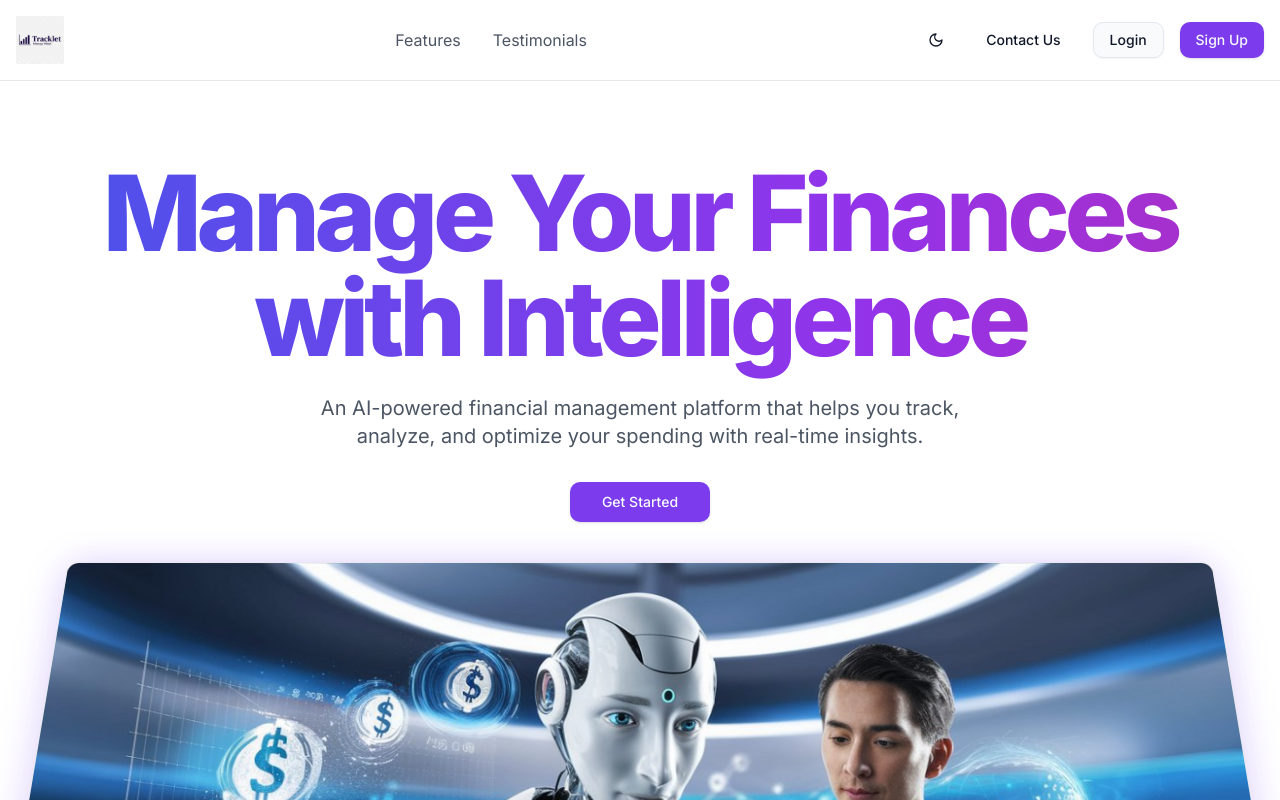
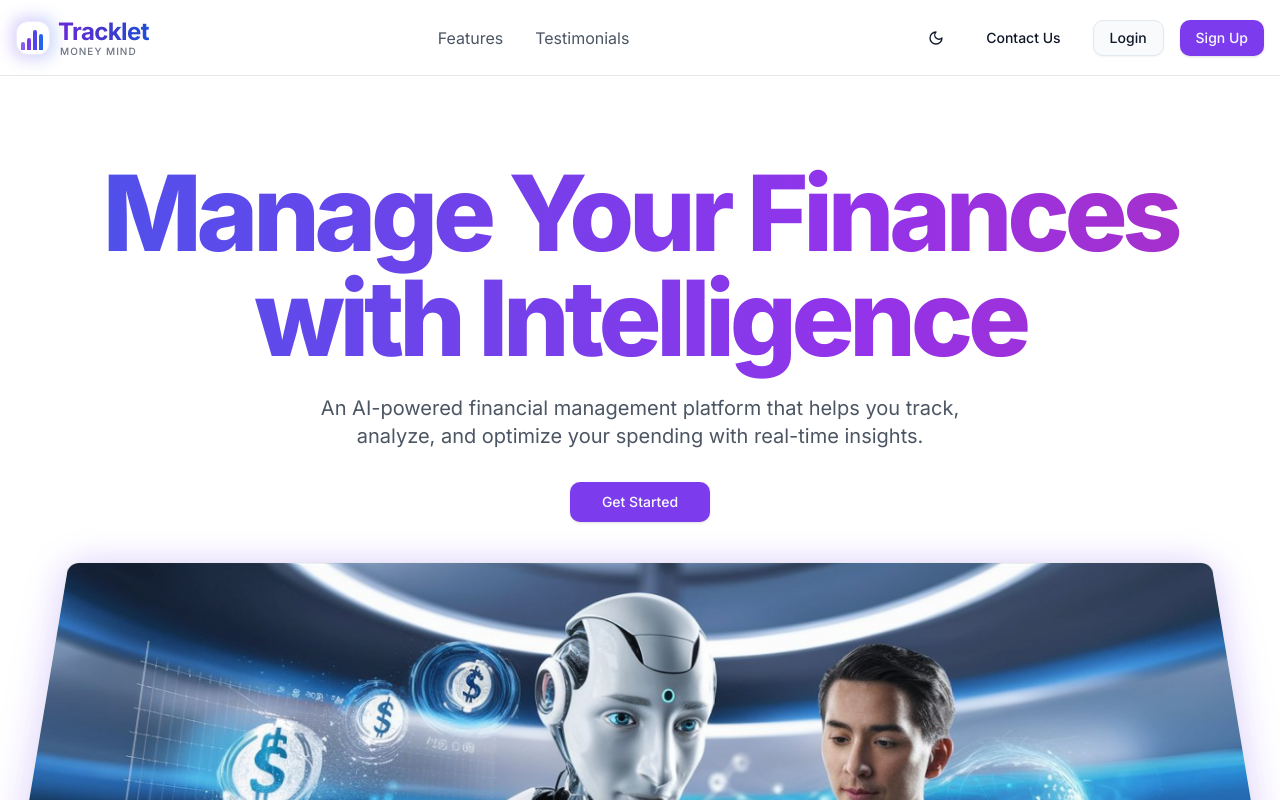
Before and after one commit to Algoastronaut/Tracklet_, a Next.js app: page / in a window 1280 px wide. Shown: the top 800 px of the page. Built offline with nearby package versions, Linux system fonts and the light colour scheme; no server answers.

Commit message:
Update favicon to match website graph design (3rd bar tallest)

```diff
--- a/components/footer.jsx
+++ b/components/footer.jsx
@@ -36,20 +36,27 @@ export default function Footer() {
           {/* Brand */}
           <div className="space-y-4">
             <Link href="/" className="flex items-center gap-2">
-              <Image
-                src="/logo-light.png"
-                alt="Tracklet Logo"
-                width={160}
-                height={60}
-                className="h-10 w-auto object-contain block dark:hidden"
-              />
-              <Image
-                src="/logo-dark.png"
-                alt="Tracklet Logo"
-                width={160}
-                height={60}
-                className="h-10 w-auto object-contain hidden dark:block"
-              />
+              <div className="flex flex-col items-center justify-center">
+                {/* Bar Chart Icon */}
+                <div className="relative">
+                  <div className="relative bg-white dark:bg-gray-950 rounded-lg p-1 border border-violet-100 dark:border-violet-900/50">
+                    <div className="flex items-end gap-0.5 h-5 w-5">
+                      <div className="w-1 bg-violet-500 dark:bg-violet-400 h-1.5 rounded-t-sm"></div>
+                      <div className="w-1 bg-violet-600 dark:bg-violet-500 h-2.5 rounded-t-sm"></div>
+                      <div className="w-1 bg-indigo-600 dark:bg-indigo-500 h-4 rounded-t-sm"></div>
+                      <div className="w-1 bg-blue-600 dark:bg-blue-500 h-3 rounded-t-sm"></div>
+                    </div>
+                  </div>
+                </div>
+              </div>
+              <div className="flex flex-col -space-y-1">
+                <span className="text-xl font-bold bg-gradient-to-r from-violet-700 via-indigo-700 to-blue-700 dark:from-violet-300 dark:via-indigo-300 dark:to-blue-300 bg-clip-text text-transparent tracking-tight">
+                  Tracklet
+                </span>
+                <span className="text-[9px] font-medium text-gray-500 dark:text-gray-400 tracking-widest uppercase ml-0.5">
+                  Money Mind
+                </span>
+              </div>
             </Link>
             {isHomePage && (
               <p className="text-sm text-slate-400 dark:text-gray-400 max-w-xs">
--- a/components/header.jsx
+++ b/components/header.jsx
@@ -90,22 +90,28 @@ const Header = () => {
     <header className="fixed top-0 w-full bg-white/80 dark:bg-gray-900/80 backdrop-blur-md z-50 border-b border-gray-200 dark:border-gray-800">
       <nav className="container mx-auto px-4 py-4 flex items-center justify-between">
         <Link href="/" className="flex items-center gap-2">
-          <Image
-            src="/logo-light.png"
-            alt="Tracklet Logo"
-            width={200}
-            height={80}
-            className="h-12 w-auto object-contain block dark:hidden"
-            priority
-          />
-          <Image
-            src="/logo-dark.png"
-            alt="Tracklet Logo"
-            width={200}
-            height={80}
-            className="h-12 w-auto object-contain hidden dark:block"
-            priority
-          />
+          <div className="flex flex-col items-center justify-center">
+            {/* Bar Chart Icon */}
+            <div className="relative">
+              <div className="absolute -inset-1 bg-gradient-to-r from-violet-600 to-blue-600 rounded-lg blur opacity-25 dark:opacity-50"></div>
+              <div className="relative bg-white dark:bg-gray-950 rounded-lg p-1 border border-violet-100 dark:border-violet-900/50">
+                <div className="flex items-end gap-0.5 h-6 w-6">
+                  <div className="w-1 bg-violet-500 dark:bg-violet-400 h-2 rounded-t-sm"></div>
+                  <div className="w-1 bg-violet-600 dark:bg-violet-500 h-3 rounded-t-sm"></div>
+                  <div className="w-1 bg-indigo-600 dark:bg-indigo-500 h-5 rounded-t-sm"></div>
+                  <div className="w-1 bg-blue-600 dark:bg-blue-500 h-4 rounded-t-sm"></div>
+                </div>
+              </div>
+            </div>
+          </div>
+          <div className="flex flex-col -space-y-1">
+            <span className="text-2xl font-bold bg-gradient-to-r from-violet-700 via-indigo-700 to-blue-700 dark:from-violet-300 dark:via-indigo-300 dark:to-blue-300 bg-clip-text text-transparent tracking-tight">
+              Tracklet
+            </span>
+            <span className="text-[10px] font-medium text-gray-500 dark:text-gray-400 tracking-widest uppercase ml-0.5">
+              Money Mind
+            </span>
+          </div>
         </Link>
 
         {/* Navigation Links - Different for signed in/out users */}
```
Also changed, not shown: public/logo-sm.png, public/logo.png.
